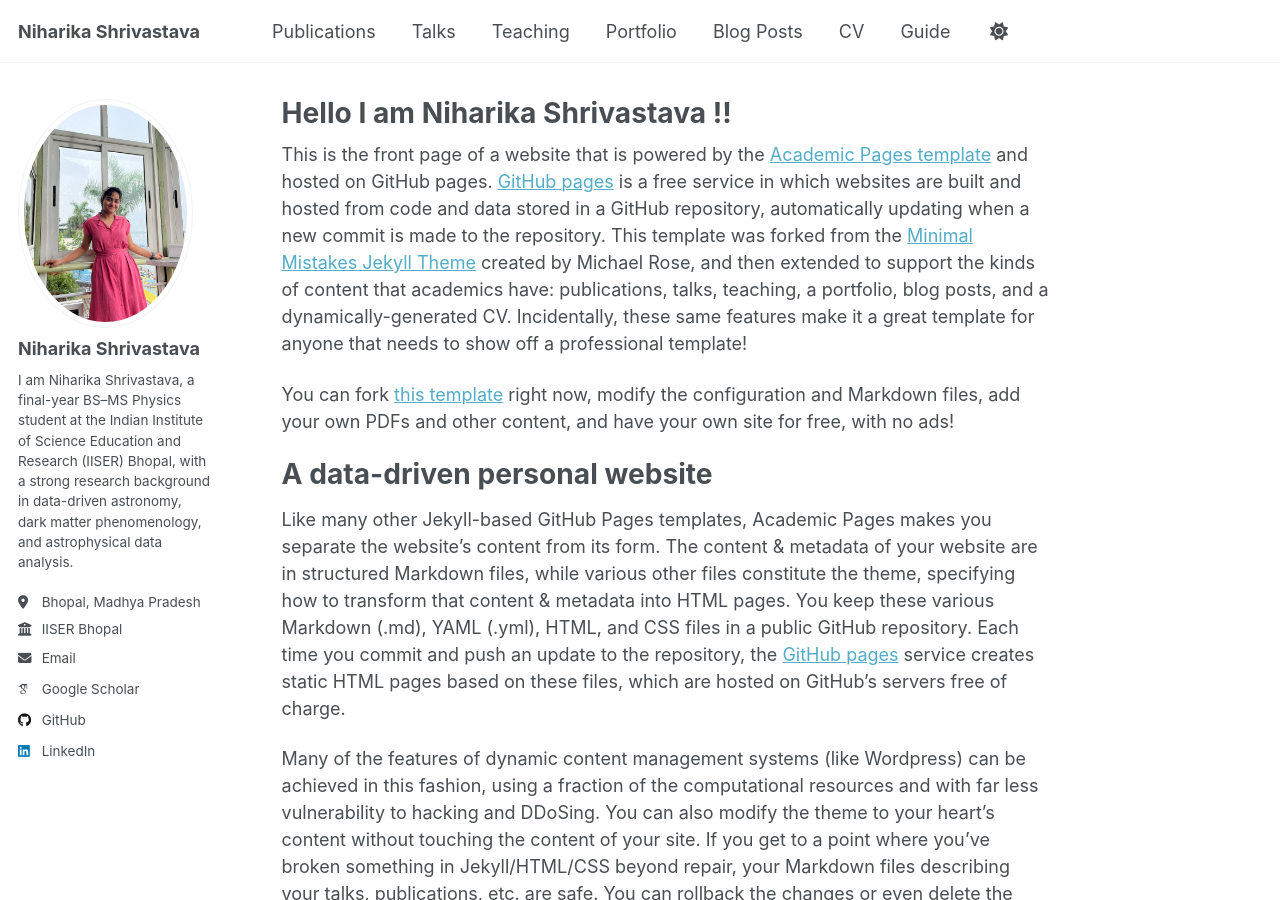
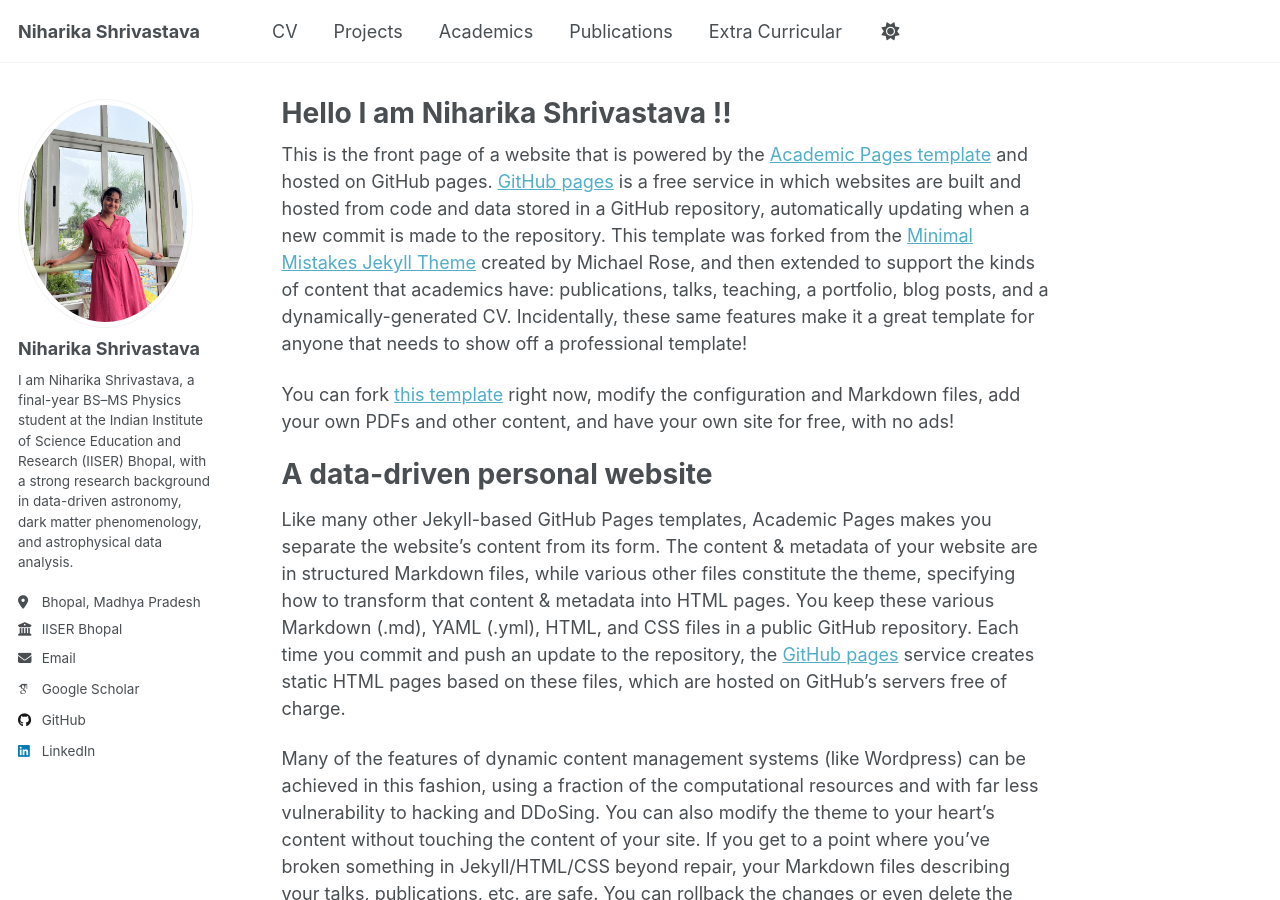
Before and after one commit to niharikashri22/niharikashri22.github.io, a Jekyll site: the page built from _pages/about.md, in a window 1280 px wide and 900 px high. Built offline with Jekyll 4.4.1, drawn with Linux system fonts in a browser that asks for light colours; some web fonts are replaced; a script that is not in the unit is left out.

Commit message:
Update navigation.yml

```diff
--- a/_data/navigation.yml
+++ b/_data/navigation.yml
@@ -6,28 +6,18 @@
 #
 # NOTE that only one of the CV options should be selected, the first is for the
 #      Markdown formatted page while the second is generated using JSON.
+  main:
+  - title: "CV"
+    url: /cv/
 
-main:
+  - title: "Projects"
+    url: /projects/
+
+  - title: "Academics"
+    url: /academics/
+
   - title: "Publications"
     url: /publications/
 
-  - title: "Talks"
-    url: /talks/
-
-  - title: "Teaching"
-    url: /teaching/
-
-  - title: "Portfolio"
-    url: /portfolio/
-
-  - title: "Blog Posts"
-    url: /year-archive/
-
-  - title: "CV"
-    url: /cv/
-
-  # - title: "CV"
-  #   url: /cv-json/
-
-  - title: "Guide"
-    url: /markdown/
+  - title: "Extra Curricular"
+    url: /extra-curricular/
```
